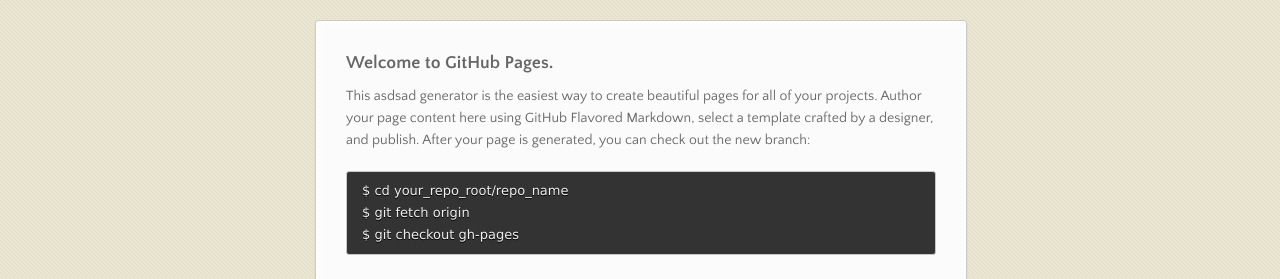
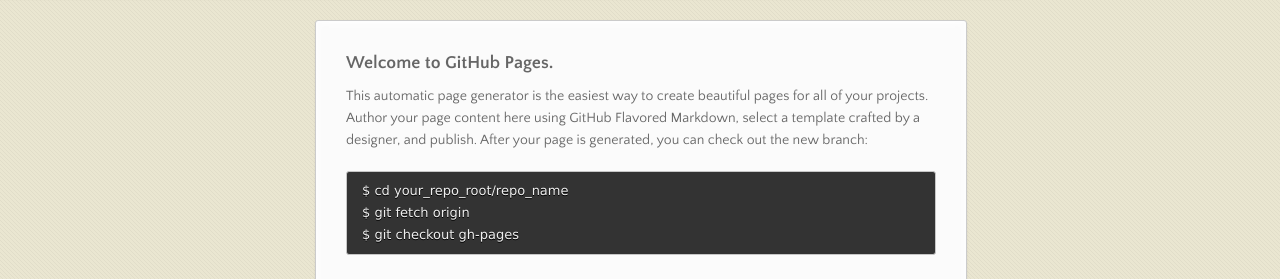
Before and after one commit to cy-p/cy-p.github.com, a Jekyll site: the page index.html, which Jekyll copies as it is, in a window 1280 px wide and 1102 px high. Shown: the part 170-449 px from the top of the window. Built offline with Jekyll 4.4.1, drawn with Linux system fonts in a browser that asks for light colours; nearby versions of some CDN libraries.

Commit message:
Revert "git init"
This reverts commit 42e449bd8f8f7804aa743f4938bea4b811a6d1e3.

```diff
--- a/index.html
+++ b/index.html
@@ -33,9 +33,9 @@
       </nav>
       <section>
         <h3>
-<a name="Welcome to GitHub Pages." class="anchor" href="#welcome-to-github-pages"><span class="octicon octicon-link"></span></a>Welcome to GitHub Pages.</h3>
+<a name="welcome-to-github-pages" class="anchor" href="#welcome-to-github-pages"><span class="octicon octicon-link"></span></a>Welcome to GitHub Pages.</h3>
 
-<p>This asdsad generator is the easiest way to create beautiful pages for all of your projects. Author your page content here using GitHub Flavored Markdown, select a template crafted by a designer, and publish. After your page is generated, you can check out the new branch:</p>
+<p>This automatic page generator is the easiest way to create beautiful pages for all of your projects. Author your page content here using GitHub Flavored Markdown, select a template crafted by a designer, and publish. After your page is generated, you can check out the new branch:</p>
 
 <pre><code>$ cd your_repo_root/repo_name
 $ git fetch origin
```
